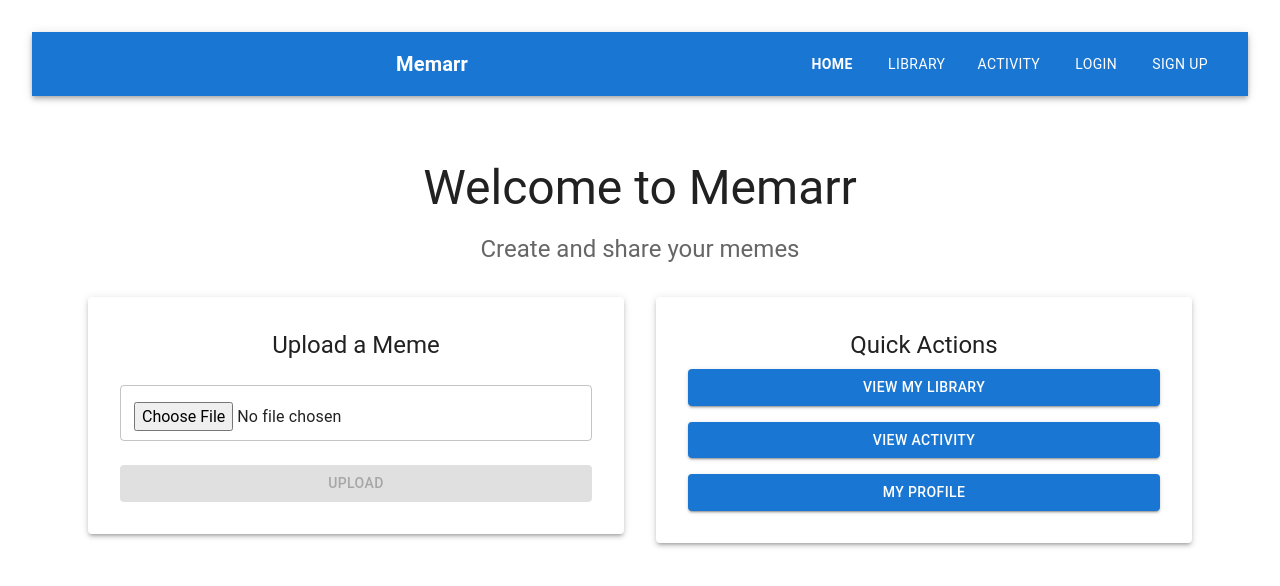
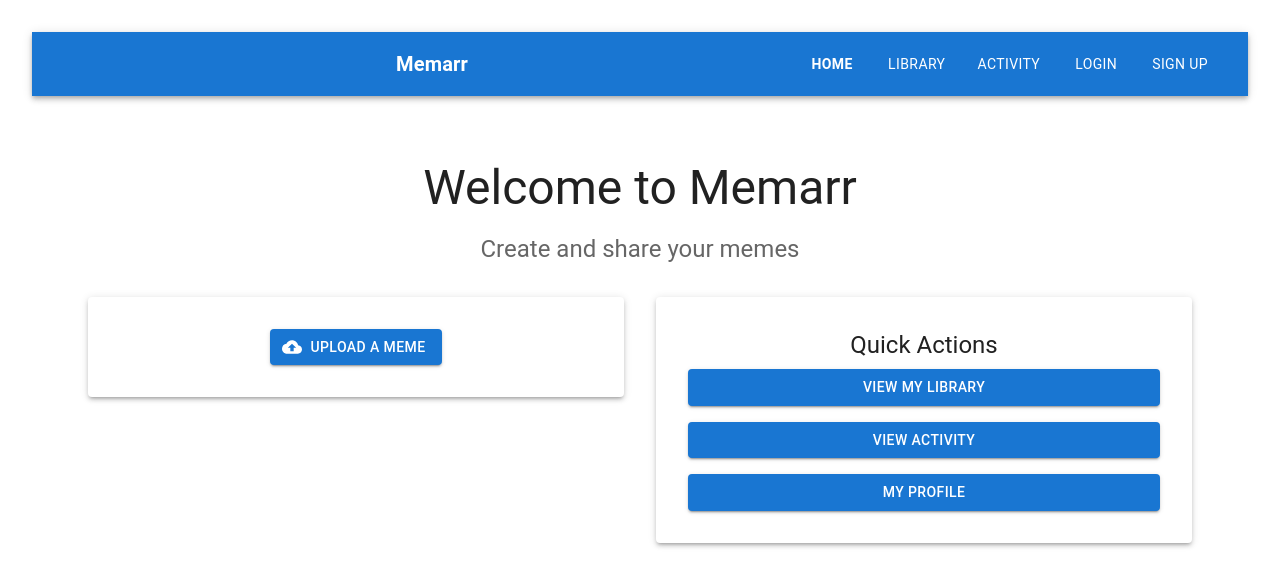
Before and after one commit to GregJArnold/memarr, a React (Vite) app in the folder frontend/: page / in a window 1280 px wide. Shown: the top 586 px of the page. Built offline with nearby package versions, Linux system fonts and the light colour scheme; what apollo-upload-client would draw is missing.

Commit message:
Create the MemeUpload component and use it.

```diff
--- /dev/null
+++ b/frontend/src/components/MemeUpload.tsx
@@ -0,0 +1,39 @@
+import {ChangeEvent} from "react";
+import {useMutationWithToast} from "../hooks/useMutationWithToast";
+import {gql} from "@apollo/client";
+import {useNavigate} from "react-router-dom";
+import {Button, Paper} from "@mui/material";
+import {CloudUpload} from "@mui/icons-material";
+
+const UPLOAD_MEME_MUTATION = gql`
+	mutation UploadMeme($file: Upload!) {
+		uploadMeme(file: $file) {
+			id
+			filePath
+		}
+	}
+`;
+
+export const MemeUpload = () => {
+	const navigate = useNavigate();
+	const [uploadMeme, {loading}] = useMutationWithToast(UPLOAD_MEME_MUTATION);
+
+	const handleFileChange = (e: ChangeEvent<HTMLInputElement>) => {
+		if (!e.target?.files?.[0]) return;
+
+		uploadMeme({variables: {file: e.target.files[0]}}).then(({data}) => {
+			if (data?.uploadMeme?.id) {
+				navigate(`/library/${data.uploadMeme.id}`);
+			}
+		});
+	};
+
+	return (
+		<Paper elevation={3} sx={{p: 4}}>
+			<Button component="label" variant="contained" startIcon={<CloudUpload />} disabled={loading}>
+				Upload a Meme
+				<input hidden accept="image/*" type="file" onChange={handleFileChange} />
+			</Button>
+		</Paper>
+	);
+};
--- a/frontend/src/pages/Home.tsx
+++ b/frontend/src/pages/Home.tsx
@@ -1,38 +1,9 @@
-import {useState} from "react";
 import {useNavigate} from "react-router-dom";
-import {useMutationWithToast} from "../hooks/useMutationWithToast";
-import {gql} from "@apollo/client";
-import {Box, Button, Container, Grid, Paper, Typography, TextField} from "@mui/material";
-
-const UPLOAD_MEME_MUTATION = gql`
-	mutation UploadMeme($file: Upload!) {
-		uploadMeme(file: $file) {
-			id
-			url
-		}
-	}
-`;
+import {Box, Button, Container, Grid, Paper, Typography} from "@mui/material";
+import {MemeUpload} from "../components/MemeUpload";
 
 export const Home = () => {
 	const navigate = useNavigate();
-	const [file, setFile] = useState<File | null>(null);
-	const [uploadMeme] = useMutationWithToast(UPLOAD_MEME_MUTATION);
-
-	const handleFileChange = (e: React.ChangeEvent<HTMLInputElement>) => {
-		if (e.target.files && e.target.files[0]) {
-			setFile(e.target.files[0]);
-		}
-	};
-
-	const handleSubmit = async (e: React.FormEvent) => {
-		e.preventDefault();
-		if (!file) return;
-
-		const {data} = await uploadMeme({variables: {file}});
-		if (data?.uploadMeme?.id) {
-			navigate(`/meme/${data.uploadMeme.id}`);
-		}
-	};
 
 	return (
 		<Container maxWidth="lg">
@@ -47,24 +18,7 @@ export const Home = () => {
 
 			<Grid container spacing={4} sx={{mt: 4}}>
 				<Grid size={{xs: 12, md: 6}}>
-					<Paper elevation={3} sx={{p: 4}}>
-						<Typography variant="h5" gutterBottom>
-							Upload a Meme
-						</Typography>
-						<Box component="form" onSubmit={handleSubmit}>
-							<TextField
-								fullWidth
-								type="file"
-								onChange={handleFileChange}
-								margin="normal"
-								required
-								inputProps={{accept: "image/*"}}
-							/>
-							<Button type="submit" variant="contained" fullWidth sx={{mt: 2}} disabled={!file}>
-								Upload
-							</Button>
-						</Box>
-					</Paper>
+					<MemeUpload />
 				</Grid>
 				<Grid size={{xs: 12, md: 6}}>
 					<Paper elevation={3} sx={{p: 4}}>
--- a/frontend/src/pages/Library.tsx
+++ b/frontend/src/pages/Library.tsx
@@ -4,7 +4,6 @@ import {
 	Box,
 	Container,
 	Grid,
-	Paper,
 	Typography,
 	TextField,
 	Card,
@@ -13,6 +12,7 @@ import {
 	CardActions,
 	Button,
 } from "@mui/material";
+import {MemeUpload} from "../components/MemeUpload";
 
 const GET_MEMES_QUERY = gql`
 	query GetMemes {
@@ -48,12 +48,17 @@ export const Library = () => {
 				/>
 			</Box>
 
+			<Grid container spacing={4}>
+				<Grid size={{xs: 12, md: 4}}>
+					<MemeUpload />
+				</Grid>
+				<Grid size={{xs: 12, md: 8}}>
 					{loading ? (
 						<Typography>Loading...</Typography>
 					) : (
 						<Grid container spacing={4}>
 							{filteredMemes.map((meme: any) => (
-						<Grid item xs={12} sm={6} md={4} key={meme.id}>
+								<Grid size={{xs: 12, sm: 6, md: 4}} key={meme.id}>
 									<Card>
 										<CardMedia component="img" height="200" image={meme.url} alt={meme.title} />
 										<CardContent>
@@ -77,6 +82,8 @@ export const Library = () => {
 							))}
 						</Grid>
 					)}
+				</Grid>
+			</Grid>
 		</Container>
 	);
 };
```
Lines whose indentation alone changed are shown as unchanged.
